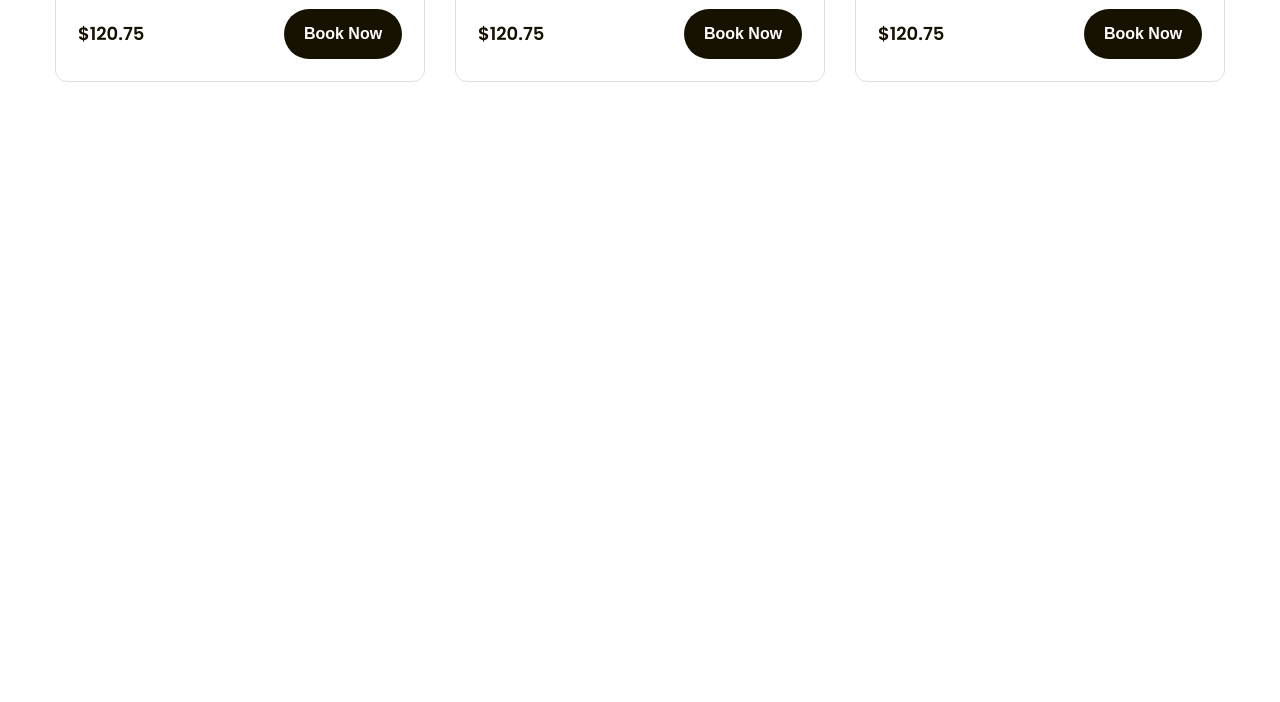
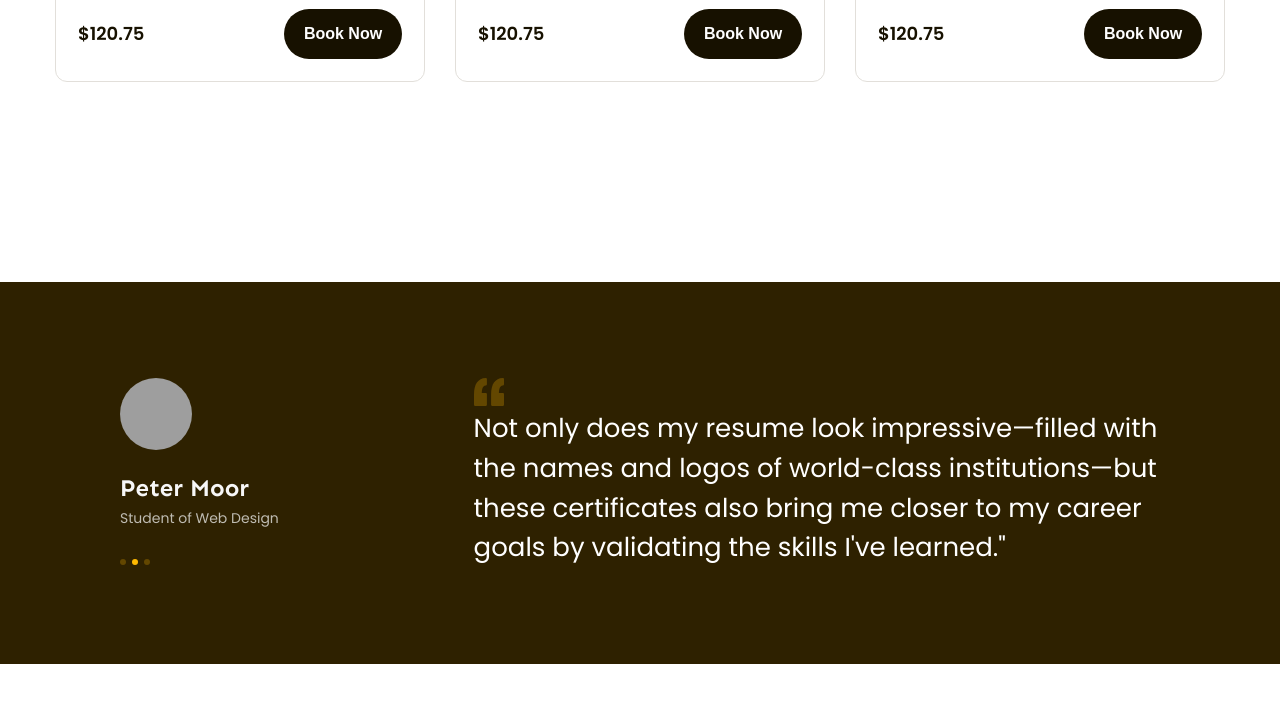
Before and after one commit to Tringuyen63/figma-to-html, a plain HTML site: page index.html in a window 1280 px wide. Shown: the part 1645-2347 px from the top of the page. Drawn offline with Linux system fonts and the light colour scheme; grey boxes are pictures that could not be loaded.

Commit message:
P8 code phần feedback

```diff
--- a/assets/css/style.css
+++ b/assets/css/style.css
@@ -59,7 +59,7 @@ a {
 .line-clamp.line-2 {
   --line-clam: 2;
 }
-.break-all{
+.break-all {
   word-break: break-all;
 }
 /* ==========================================header====================================== */
@@ -383,3 +383,57 @@ a {
 .popular .course-item .btn-book:hover {
   background: var(--primary-color);
 }
+/* =======================feedback======================== */
+.feedback {
+  margin-top: 135px;
+  padding: 96px;
+  background: #2e2100;
+}
+.feedback-item {
+  display: flex;
+}
+.feedback-item .avatar {
+  width: 72px;
+  height: 72px;
+  border-radius: 50%;
+  object-fit: cover;
+}
+.feedback-item .info .member-name {
+  margin-top: 18px;
+  color: #f7f7f7;
+  font-family: var(--font-heading);
+  font-size: 2.4rem;
+  font-weight: 700;
+  line-height: 142%; /* 141.667% */
+}
+.feedback-item .info .desc {
+  color: #bfbcb2;
+  font-size: 1.4rem;
+  line-height: 186%; /* 185.714% */
+}
+.feedback-item .dots {
+  gap: 6px;
+  margin-top: 28px;
+  display: flex;
+}
+.feedback-item .dot {
+  width: 6px;
+  height: 6px;
+  border-radius: 50%;
+  background: #634700;
+}
+.feedback-item .dot.active{
+  background: var(--primary-color);
+  cursor: default;
+}
+.feedback-item .content {
+  width: 66%;
+  /* 770/1170=66% */
+  margin-left: auto;
+}
+.feedback-item blockquote {
+  color: #fff;
+  font-size: 2.6rem;
+  font-style: var(--font-heading);
+  line-height: 153%; /* 153.846% */
+}
--- a/index.html
+++ b/index.html
@@ -273,6 +273,36 @@
           </div>
         </div>
       </div>
+      <!-- feedback -->
+      <div class="feedback">
+        <div class="main-content">
+          <div class="feedback-list">
+            <div class="feedback-item">
+              <!-- khối bên trái -->
+              <div class="info">
+                <img src="./assets/img/avatar.svg" alt="Peter Moor" class="avatar" />
+                <p class="member-name">Peter Moor</p>
+                <p class="desc">Student of Web Design</p>
+                <div class="dots">
+                  <span class="dot"></span>
+                  <span class="dot active"></span>
+                  <span class="dot"></span>
+                </div>
+              </div>
+              <!-- khối bên phải -->
+              <div class="content">
+                <img src="./assets/icon/openwork.svg" alt="" class="open-quotes" />
+                <blockquote>
+                  Not only does my resume look impressive—filled with the names
+                  and logos of world-class institutions—but these certificates
+                  also bring me closer to my career goals by validating the
+                  skills I've learned."
+                </blockquote>
+              </div>
+            </div>
+          </div>
+        </div>
+      </div>
     </div>
   </body>
 </html>
```
Also changed, not shown: assets/icon/openwork.svg (added), 1 other file.
